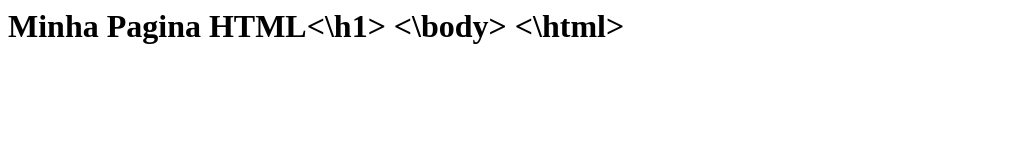
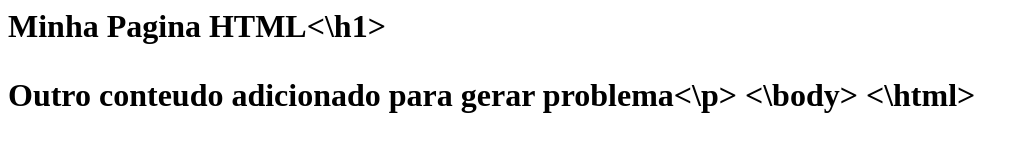
Before and after one commit to AnaAAAmaral/gama-no-github, a plain HTML site: page index.html in a window 1280 px wide. Shown: the whole page, without its empty margins (0-1029 px from the left). Drawn offline with Linux system fonts and the light colour scheme.

Commit message:
outro commit, desta vez em master

```diff
--- a/index.html
+++ b/index.html
@@ -1,5 +1,6 @@
 <html>
   <body>
     <h1>Minha Pagina HTML<\h1>
+    <p> Outro conteudo adicionado para gerar problema<\p>
   <\body>
 <\html>
```
